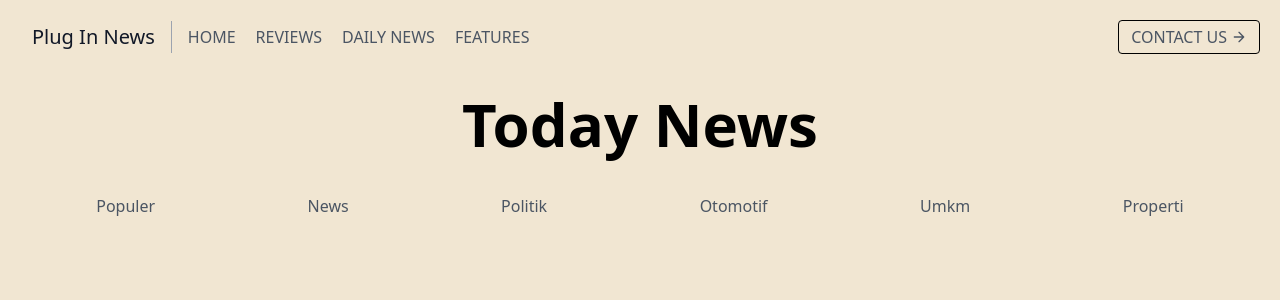
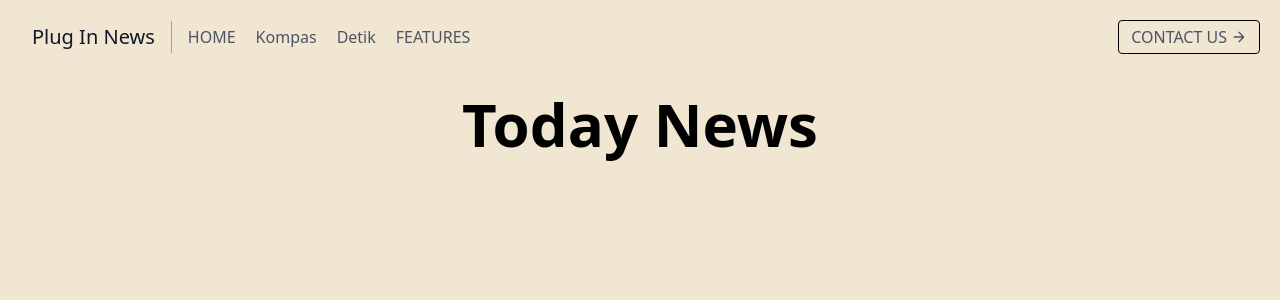
Before and after one commit to Bais26/Hackathon_UGM, a React (Vite) app: page / in a window 1280 px wide. Shown: the top 300 px of the page. Built offline with nearby package versions, Linux system fonts and the light colour scheme.

Commit message:
add navbar

```diff
--- a/src/App.jsx
+++ b/src/App.jsx
@@ -6,14 +6,10 @@ import Navbar from './Component/Navbar'
 import Nav from './Component/Nav'
 
 function App() {
-  return(
-  <div>
-    <Navbar/>
+  return (
     <div>
-    <h2 className='text-black font-bold justify-center text-6xl p-5 text-center'>Today News</h2>
-      <Nav/>
+      <Navbar />
     </div>
-  </div>
   )
 }
 
--- a/src/Component/Nav.jsx
+++ b/src/Component/Nav.jsx
@@ -1,18 +1,17 @@
 import React from 'react'
 
-const Nav = () => {
+const Nav = ({ data }) => {
   return (
     <div>
       <nav className='bg-[#f1e6d2] p-5'>
         <div className='container mx-auto'>
-            <ul className='flex justify-around font-medium text-gray-600 '>
-                <li><a href='#'>Populer</a></li>
-                <li><a href='#'> News </a></li>
-                <li><a href='#'> Politik </a></li>
-                <li><a href='#'> Otomotif </a></li>
-                <li><a href='#'> Umkm </a></li>
-                <li><a href='#'> Properti </a></li>
-            </ul>
+          <ul className='flex justify-around font-medium text-gray-600 '>
+            {data && data.map((name, index) => {
+              return (
+                <li key={'a'+index}><a href='#'>{name.nama}</a></li>
+              )
+            })}
+          </ul>
         </div>
       </nav>
     </div>
--- a/src/Component/Navbar.jsx
+++ b/src/Component/Navbar.jsx
@@ -1,7 +1,52 @@
-import React from 'react'
+import React, { useState } from 'react'
+import Nav from './Nav'
 
 const Navbar = () => {
+
+  const [navActive, setNavActive] = useState()
+  const [dataActive, setDataActive] = useState()
+
+
+  const kompas = [
+    {
+      nama: "Bola",
+      category: "bola"
+    },
+    {
+      nama: "Mgepolitan",
+      category: "megapolitan"
+    },
+    {
+      nama: "Kesehatan",
+      category: "health"
+    }
+  ]
+
+  const detik = [
+    {
+      nama: "Inet",
+      category: "inet"
+    },
+    {
+      nama: "Keuangan",
+      category: "finance"
+    },
+    {
+      nama: "Olahraga",
+      category: "sport"
+    }
+  ]
+
+  const handleNav = (a) => {
+    if (a === 'kompas') {
+      setDataActive(kompas)
+    } else if(a === 'detik'){
+      setDataActive(detik)
+    }
+
+  }
   return (
+    <>
       <header class="text-gray-600 body-font bg-[#f1e6d2]">
         <div class="container mx-auto flex flex-wrap p-5 flex-col md:flex-row items-center">
           <a class="flex title-font font-medium items-center text-gray-900 mb-4 md:mb-0">
@@ -10,8 +55,8 @@ const Navbar = () => {
           </a>
           <nav class="md:mr-auto md:ml-4 md:py-1 md:pl-4 md:border-l md:border-gray-400	flex flex-wrap items-center text-base justify-center">
             <a class="mr-5 hover:text-gray-900">HOME</a>
-        <a class="mr-5 hover:text-gray-900">REVIEWS</a>
-        <a class="mr-5 hover:text-gray-900">DAILY NEWS</a>
+            <a class="mr-5 hover:text-gray-900 cursor-pointer" onClick={() => handleNav('kompas')}>Kompas</a>
+            <a class="mr-5 hover:text-gray-900 cursor-pointer" onClick={() => handleNav('detik')}>Detik</a>
             <a class="mr-5 hover:text-gray-900">FEATURES</a>
           </nav>
           <button class="inline-flex items-center bg-[#f1e6d2] py-1 px-3 focus:outline-none hover:bg-[#f1e6d2] rounded text-base mt-4 md:mt-0 border border-black">CONTACT US
@@ -21,6 +66,11 @@ const Navbar = () => {
           </button>
         </div>
       </header>
+      <div>
+        <h2 className='text-black font-bold justify-center text-6xl p-5 text-center selection:bg-purple-600'>Today News</h2>
+        <Nav data={dataActive} />
+      </div>
+    </>
   )
 }
 
```
Lines whose indentation alone changed are shown as unchanged.
